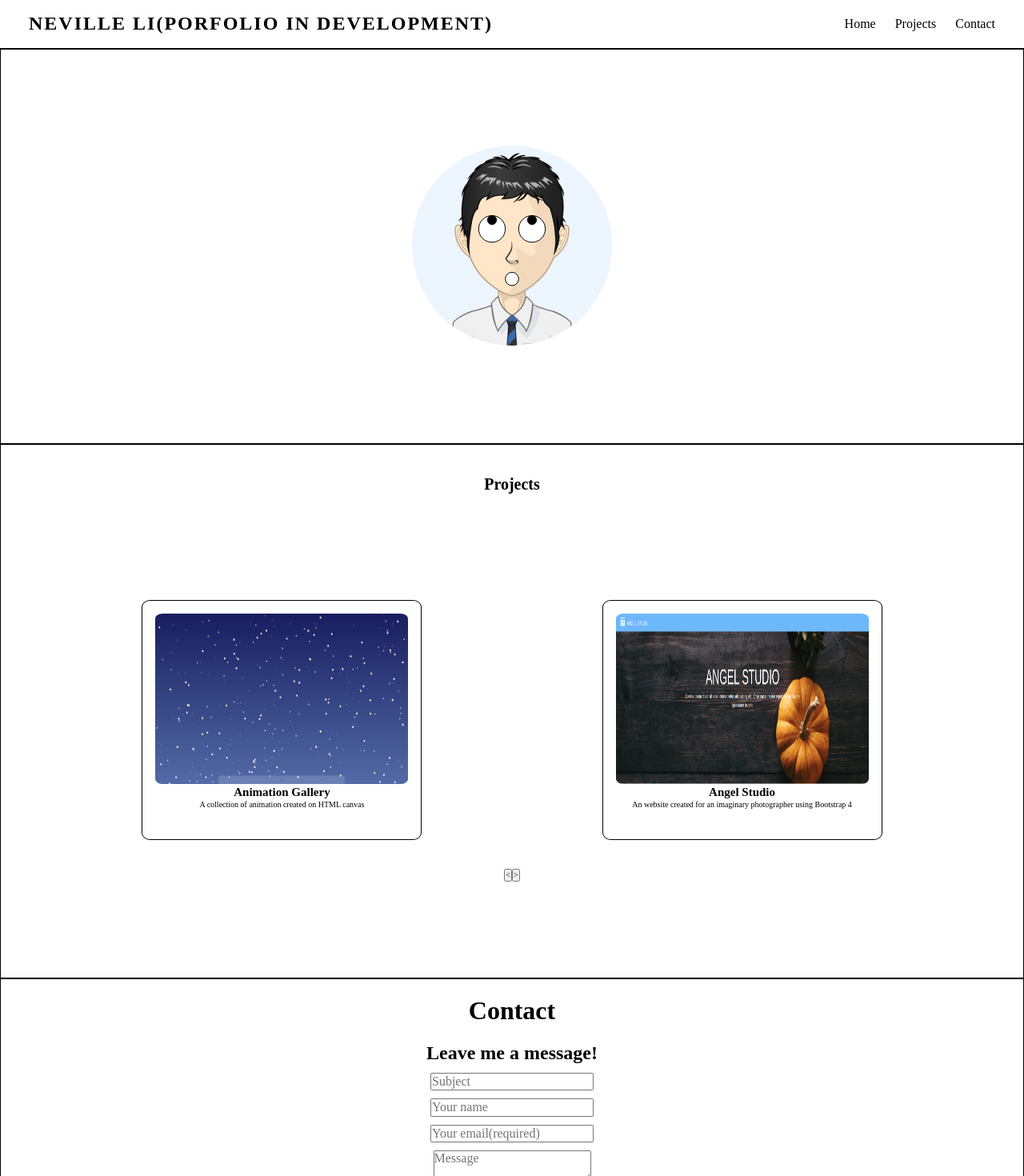
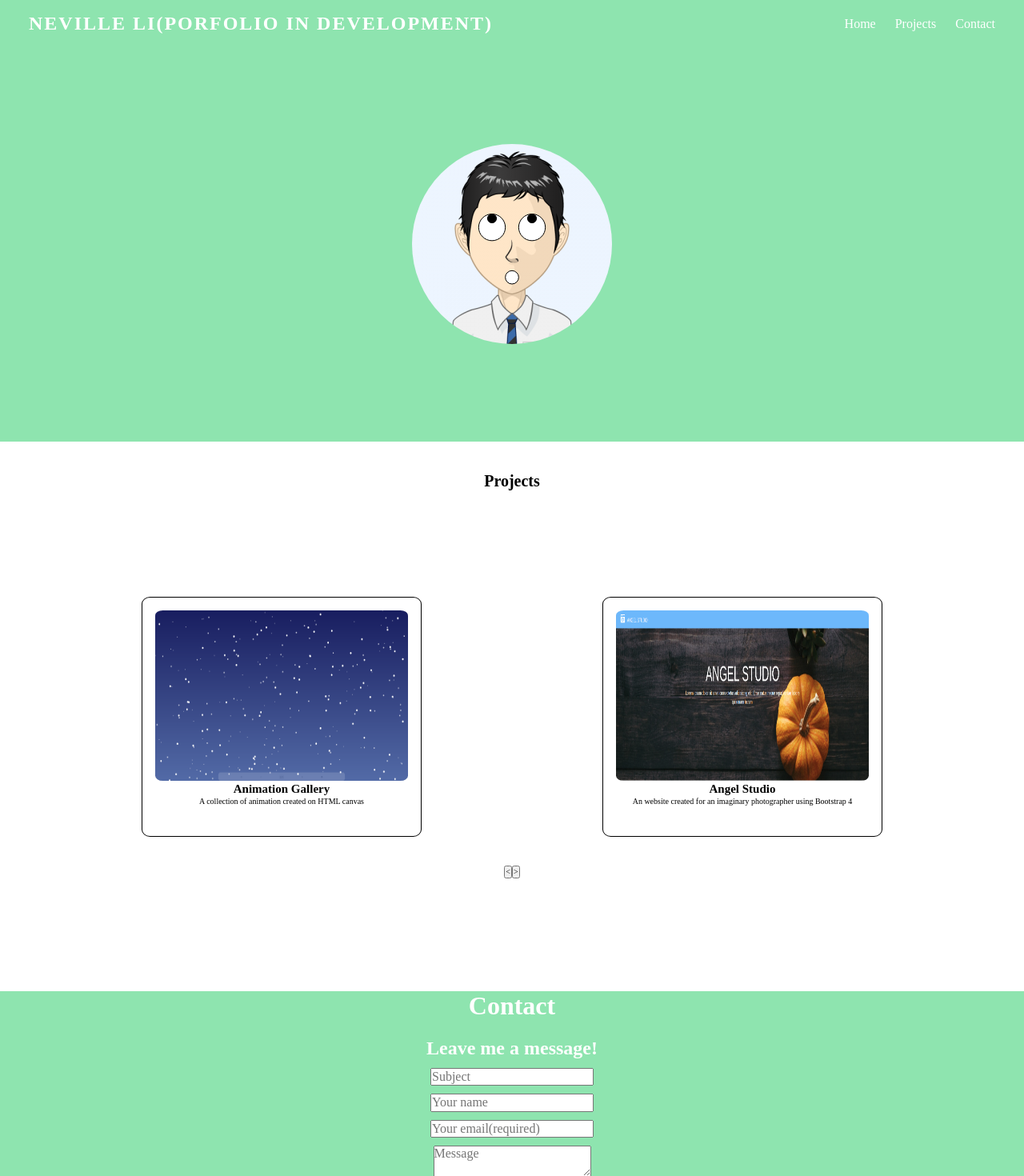
Before and after one commit to neville-li/neville-li.github.io, a React app: page / in a window 1280 px wide. Shown: the top 1470 px of the page at 80% size. Built offline with nearby package versions, Linux system fonts and the light colour scheme; a web font is replaced by a local one.

Commit message:
apply background color

```diff
--- a/client/src/js/utils/navbarUtils.js
+++ b/client/src/js/utils/navbarUtils.js
@@ -8,6 +8,8 @@ const toggle = () => {
         navbar.style.display = "flex";
         navbar.style.flexDirection = "column";
         navbar.style.transform = "translateX(100%)";
+        navbar.style.bottom ="0";
+
 
         let i = 100;
         let open = setInterval(() => {
--- a/client/src/styles/base/_settings.scss
+++ b/client/src/styles/base/_settings.scss
@@ -25,4 +25,6 @@ $lg-size: 3.6rem;
 $xl-size: 4.8rem;
 $xxl-size: 6.0rem;
 
+$main-color: #8ee4af;
+
 $section-padding: 12rem;
--- a/client/src/styles/components/_contact.scss
+++ b/client/src/styles/components/_contact.scss
@@ -1,7 +1,8 @@
 .contact {
     text-align: center;
-    border: 1px black solid;
     font-size: 1.6rem;
+    color:white;
+    background:$main-color;
 
     &__label {
         display: block;
--- a/client/src/styles/components/_landing.scss
+++ b/client/src/styles/components/_landing.scss
@@ -2,7 +2,7 @@
     text-align: center;
     padding-top: $xxl-size;
     padding-bottom: $xxl-size;
-    border: black 1px solid;
+    background: $main-color;
 
     &__avatar {
 
--- a/client/src/styles/components/_navbar.scss
+++ b/client/src/styles/components/_navbar.scss
@@ -1,10 +1,11 @@
 .nav {
-    border-bottom: 1px solid black;
     display: flex;
     justify-content: space-between;
     align-items: center;
     padding-left: $lg-size;
     padding-right: $lg-size;
+    background: $main-color;
+    color: white;
 
     &__brand {
         font-size: $md-size;
@@ -15,6 +16,7 @@
 
     &__icon {
         font-size: $md-size;
+        color: white;
     }
 
     &__toggleButton,
@@ -29,15 +31,16 @@
         display: none;
         list-style: none;
         position: absolute;
-        background: white;
         right: 0;
-        transform: translateX(100%);
+        background: #edf5e1;
+        color: #888888;
+        transform: translateY(-100%);
 
         &__item {
             font-size: $sm-size;
             padding-left: 0;
-            padding: $sm-size;
-            border: 1px solid #999999;
+            padding: $sm-size $md-size;
+            border-bottom:  darken(#edf5e1, 30%) 1px solid;
         }
     }
 }
@@ -59,6 +62,8 @@
             justify-content: flex-end;
             border: none;
             margin-left: auto;
+            background: $main-color;
+            color: white;
 
             &__brand {
                 margin: $xs-size;
--- a/client/src/styles/components/_project.scss
+++ b/client/src/styles/components/_project.scss
@@ -6,6 +6,8 @@
     padding: $sm-size;
     margin: 0 auto;
     border-radius: 3%;
+    background: white;
+
     &__img {
         border-radius: 3%;
         width: 100%;
--- a/client/src/styles/components/_projects.scss
+++ b/client/src/styles/components/_projects.scss
@@ -3,7 +3,7 @@
     padding-bottom: $section-padding;
     text-align: center;
 
-    border: 1px black solid;
+
     &__display {
         padding-top: $section-padding;
         display: flex;
```
Also changed, not shown: 1 other file (tests, documents, lock files or other folders).
